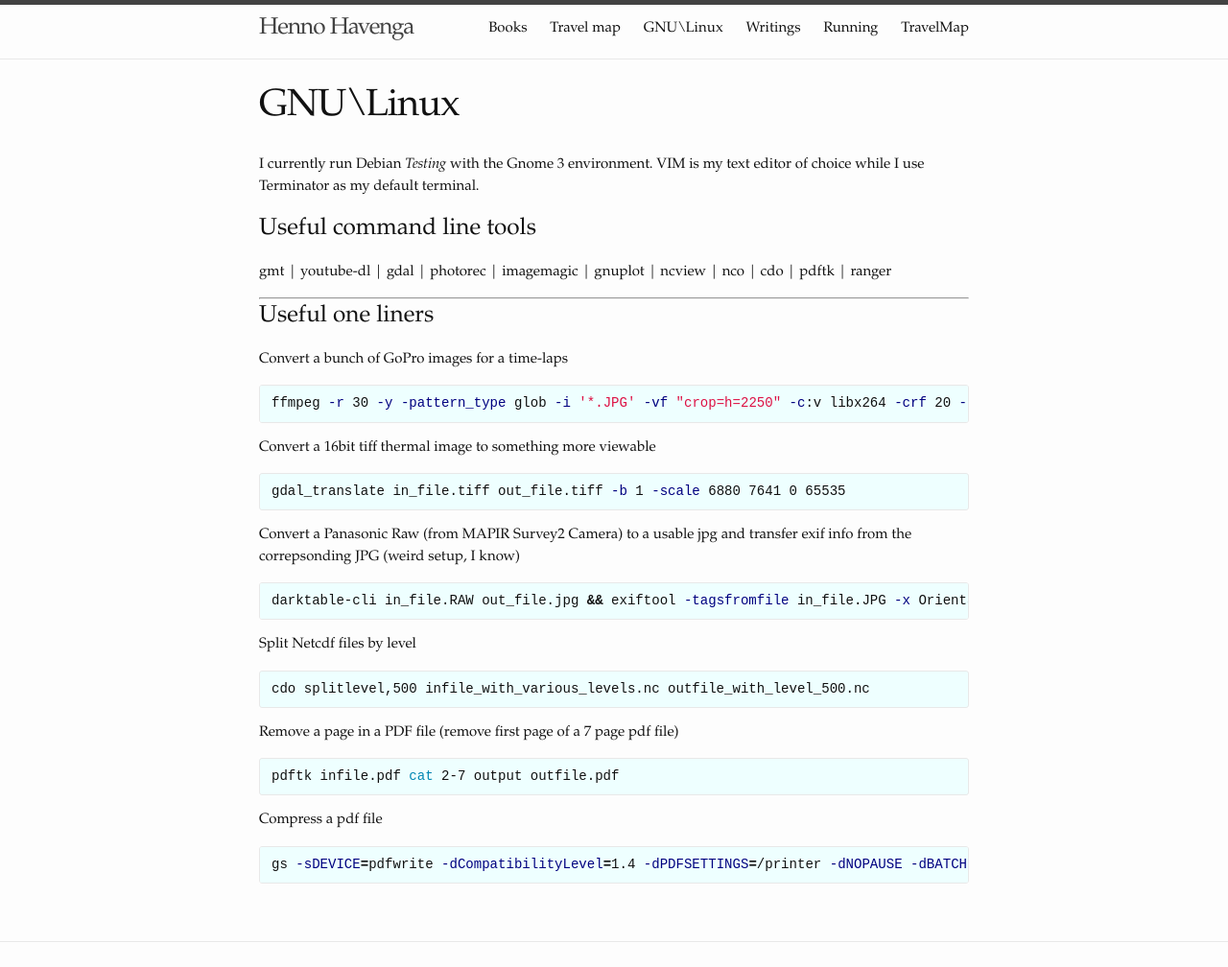
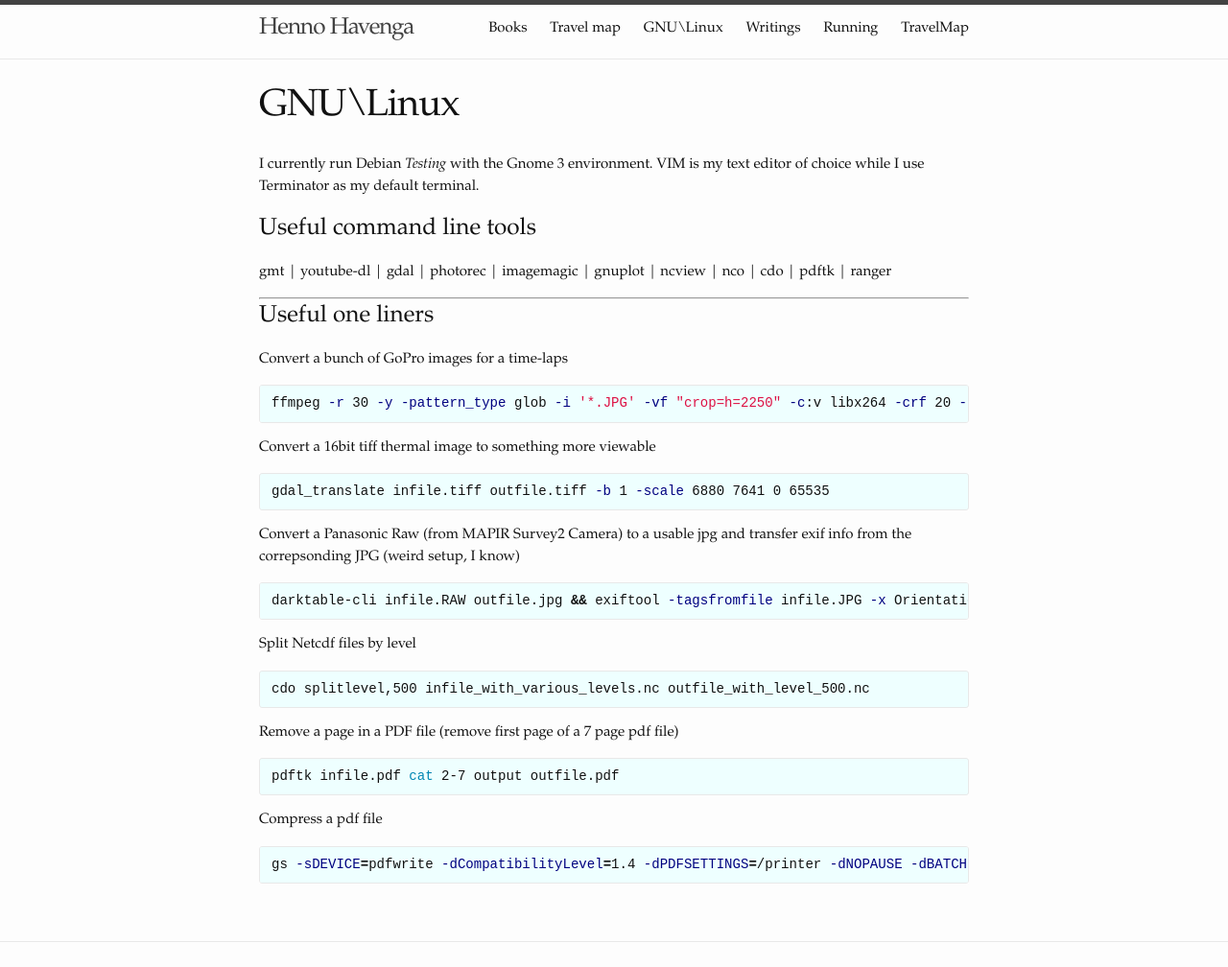
Before and after one commit to h-havenga/jekyll, a Jekyll site: the page built from linux.md, in a window 1280 px wide, cut to the strip 0-1008 px from the top of the page. Shown: the whole strip at 96% size. Built offline with Jekyll 4.4.1, drawn with Linux system fonts in a browser that asks for light colours.

Commit message:
minor edits

```diff
--- a/linux.md
+++ b/linux.md
@@ -16,18 +16,18 @@
 
 Convert a bunch of GoPro images for a time-laps
 {% highlight bash %}
-ffmpeg -r 30 -y -pattern_type glob -i '*.JPG' -vf "crop=h=2250" -c:v libx264 -crf 20 -s 1280x720 output.avi'
+ffmpeg -r 30 -y -pattern_type glob -i '*.JPG' -vf "crop=h=2250" -c:v libx264 -crf 20 -s 1280x720 outfile.avi'
 {% endhighlight %}
 
 Convert a 16bit tiff thermal image to something more viewable
 {% highlight bash %}
-gdal_translate in_file.tiff out_file.tiff -b 1 -scale 6880 7641 0 65535
+gdal_translate infile.tiff outfile.tiff -b 1 -scale 6880 7641 0 65535
 {% endhighlight %}
 
 Convert a Panasonic Raw (from MAPIR Survey2 Camera) to a usable jpg and transfer exif
 info from the correpsonding JPG (weird setup, I know)
 {% highlight bash %}
-darktable-cli in_file.RAW out_file.jpg && exiftool -tagsfromfile in_file.JPG -x Orientation out_file.jpg
+darktable-cli infile.RAW outfile.jpg && exiftool -tagsfromfile infile.JPG -x Orientation outfile.jpg
 {% endhighlight %}
 
 Split Netcdf files by level
@@ -42,5 +42,5 @@
 
 Compress a pdf file
 {% highlight bash %}
-gs -sDEVICE=pdfwrite -dCompatibilityLevel=1.4 -dPDFSETTINGS=/printer -dNOPAUSE -dBATCH -sOutputFile=output.pdf input.pdf
+gs -sDEVICE=pdfwrite -dCompatibilityLevel=1.4 -dPDFSETTINGS=/printer -dNOPAUSE -dBATCH -sOutputFile=outfile.pdf infile.pdf
 {% endhighlight %}
```
Also changed, not shown: 2 other files.
